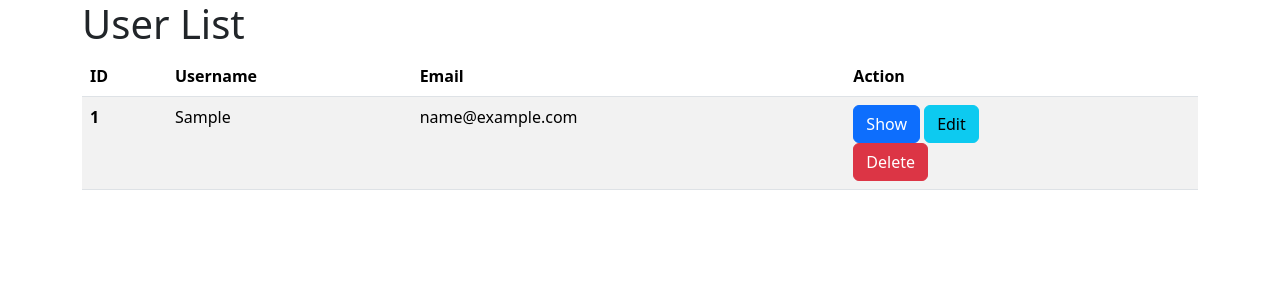
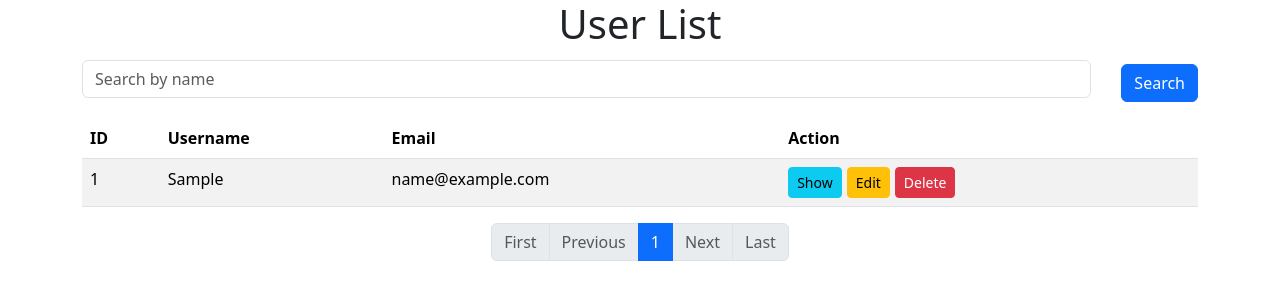
Before and after one commit to baobaophamle/MPP_1, a PHP site: page /usersinfo.php in a window 1280 px wide. Shown: the top 300 px of the page. Run offline with PHP 8.4, Linux system fonts and the light colour scheme; tables that the repository leaves empty or names only in its code hold one stand-in row (values such as "Sample post").

Commit message:
"Added Search bar and Pagination"

```diff
--- a/delete.php
+++ b/delete.php
@@ -3,11 +3,11 @@ include_once __DIR__ .'/users.php';
 
 session_start();
 if ($_SERVER['REQUEST_METHOD'] === 'POST') {
-if (isset($_POST["id"]))
+if (isset($_POST["id"]) && is_numeric($_POST["id"]))
 {
-    $id = $_POST["id"];
+    $id = (int)$_POST["id"];
     $success = User::delete($id);
-    if ($success) {
+    if ($success > 0) {
         $_SESSION['message'] = "User deleted successfully";
     } else {
         $_SESSION['message'] = "Error deleting user";
--- a/users.php
+++ b/users.php
@@ -4,24 +4,21 @@ include_once __DIR__ .'/db.php';
 include_once __DIR__ .'/validate.php';
 class User
 {
-    static public function all()
+    static public function all($search = "", $limit = 5, $offset = 0)
     {
-        $sql = "SELECT * FROM users";
-        $users = db::execute($sql);
-        return $users;
+    $sql = "SELECT * FROM users";
+    $params = [];
+    if ($search != "") {
+        $sql .= " WHERE user LIKE :search";
+        $params[':search'] = "%" . $search . "%";
+    }
+    $sql .= " LIMIT :limit OFFSET :offset";
+    $params[':limit'] = (int) $limit;
+    $params[':offset'] = (int) $offset;
+    $users = db::execute($sql, $params);
+    return $users;
     }
 
-    static public function dangky($data)
-    {
-        $sql = 'INSERT INTO users (user, email, password) values (:user, :email, :password)';
-        $result = db::execute($sql, $data);
-
-        if (is_array($result)) {
-            return count($result) > 0 ? $result[0] : null;
-        } else {
-            return $result ? true : null;
-        }
-    }
     static public function find($id)
     {
         $sql = "SELECT * FROM users WHERE id=:id";
@@ -51,6 +48,18 @@ class User
         $user = DB::execute($sql, $data);
         return count($user) > 0 ? $user[0] : null;
     }
+
+    static public function countAll($search = "")
+    {
+    $sql = "SELECT COUNT(*) as total FROM users";
+    $params = [];
+    if ($search != "") {
+        $sql .= " WHERE user LIKE :search";
+        $params[':search'] = "%" . $search . "%";
+    }
+    $result = db::execute($sql, $params);
+    return $result[0]['total'];
+    }
 }
 
 ?>
--- a/usersinfo.php
+++ b/usersinfo.php
@@ -1,6 +1,14 @@
 <?php
     include_once __DIR__ .'/users.php';
-    $users = User::all();
+    $limit = 5; // Số lượng người dùng trên mỗi trang
+    $page = isset($_GET['page']) ? (int)$_GET['page'] : 1;
+    $offset = ($page - 1) * $limit;
+
+    $search = isset($_GET['search']) ? $_GET['search'] : "";
+
+    $users = User::all($search, $limit, $offset);
+    $totalUsers = User::countAll($search);
+    $totalPages = ceil($totalUsers / $limit);
 ?>
 
 <!DOCTYPE html>
@@ -12,7 +20,11 @@
     <link href="https://cdn.jsdelivr.net/npm/bootstrap@5.3.5/dist/css/bootstrap.min.css" rel="stylesheet" integrity="sha384-SgOJa3DmI69IUzQ2PVdRZhwQ+dy64/BUtbMJw1MZ8t5HZApcHrRKUc4W0kG879m7" crossorigin="anonymous">
 </head>
 <body>
-    <div class="container"> <h1>User List</h1>
+    <div class="container"> <h1 style="display: flex; justify-content: center;">User List</h1>
+        <form method="get" class="mb-3" style="display: flex; align-items: center;">
+            <input type="text" name="search" class="form-control" placeholder="Search by name" value="<?php echo htmlspecialchars($search); ?>" style="flex-grow: 1; flex-basis: 300px; margin-right: 10px;">
+            <button type="submit" class="btn btn-primary mt-2" style="margin-left: 20px; margin-top: 0;">Search</button>
+        </form>
         <?php if (count($users) > 0) { ?>
         <table class="table table-striped table-hover">
         <thead>
@@ -24,26 +36,50 @@
             </tr>
         </thead>
         <tbody>
-            <?php foreach ($users as $user) { ?>
+            <?php } ?> <?php if (count($users) > 0): ?>
+                    <?php foreach ($users as $user): ?>
                         <tr>
-            <th scope="row"><?= $user['id']?></th>
-            <td><?= $user['user']?></td>
-            <td><?= $user['email']?></td>
+                            <td><?php echo htmlspecialchars($user['id']); ?></td>
+                            <td><?php echo htmlspecialchars($user['user']); ?></td>
+                            <td><?php echo htmlspecialchars($user['email']); ?></td>
                             <td>
-                <a href="./show.php?id=<?= $user['id'] ?>" button type="button" class="btn btn-primary">Show</a>
-                <a href="./edit.php?id=<?= $user['id'] ?>" button type="button" class="btn btn-info">Edit</a>
-                <form action="./delete.php" method="post" id="formDelete-<?=$user["id"]?>">
+                                <div style="display: flex; gap: 5px;">
+                                    <a href="showuser.php?id=<?php echo htmlspecialchars($user['id']); ?>" class="btn btn-info btn-sm">Show</a>
+                                    <a href="edituser.php?id=<?php echo htmlspecialchars($user['id']); ?>" class="btn btn-warning btn-sm">Edit</a>
+                                    <form action="./delete.php" method="post" style="margin-bottom: 0;">
                                         <input type="hidden" name="id" value="<?=$user['id']?>">
-                    <button type="button" class="btn btn-danger btn-delete">Delete</button>
+                                        <button type="submit" class="btn btn-danger btn-sm btn-delete">Delete</button>
                                     </form>
+                                </div>
                             </td>
                         </tr>
-            <?php } ?>
+                    <?php endforeach; ?>
+                <?php else: ?>
+                    <tr><td colspan="5">No users found.</td></tr>
+                <?php endif; ?>
         </tbody>
         </table>
-        <?php } else { ?>
-            <h2>No Data.</h2>
-        <?php } ?>
+        <nav aria-label="Page navigation" style="display: flex; justify-content: center;">
+            <ul class="pagination">
+                <li class="page-item <?php if ($page <= 1) { echo 'disabled'; } ?>">
+                    <a class="page-link" href="?page=1&search=<?php echo htmlspecialchars($search); ?>">First</a>
+                </li>
+                <li class="page-item <?php if ($page <= 1) { echo 'disabled'; } ?>">
+                    <a class="page-link" href="?page=<?php echo $page - 1; ?>&search=<?php echo htmlspecialchars($search); ?>">Previous</a>
+                </li>
+                <?php for ($i = 1; $i <= $totalPages; $i++): ?>
+                    <li class="page-item <?php if ($page == $i) { echo 'active'; } ?>">
+                        <a class="page-link" href="?page=<?php echo $i; ?>&search=<?php echo htmlspecialchars($search); ?>"><?php echo $i; ?></a>
+                    </li>
+                <?php endfor; ?>
+                <li class="page-item <?php if ($page >= $totalPages) { echo 'disabled'; } ?>">
+                    <a class="page-link" href="?page=<?php echo $page + 1; ?>&search=<?php echo htmlspecialchars($search); ?>">Next</a>
+                </li>
+                <li class="page-item <?php if ($page >= $totalPages) { echo 'disabled'; } ?>">
+                    <a class="page-link" href="?page=<?php echo $totalPages; ?>&search=<?php echo htmlspecialchars($search); ?>">Last</a>
+                </li>
+            </ul>
+        </nav>
     </div>
         <script src="https://cdn.jsdelivr.net/npm/bootstrap@5.3.5/dist/js/bootstrap.bundle.min.js" integrity="sha384-k6d4wzSIapyDyv1kpU366/PK5hCdSbCRGRCMv+eplOQJWyd1fbcAu9OCUj5zNLiq" crossorigin="anonymous"></script>
         <script>
```
Also changed, not shown: welcome.php (+15 -2 lines). Lines whose indentation alone changed are shown as unchanged.
